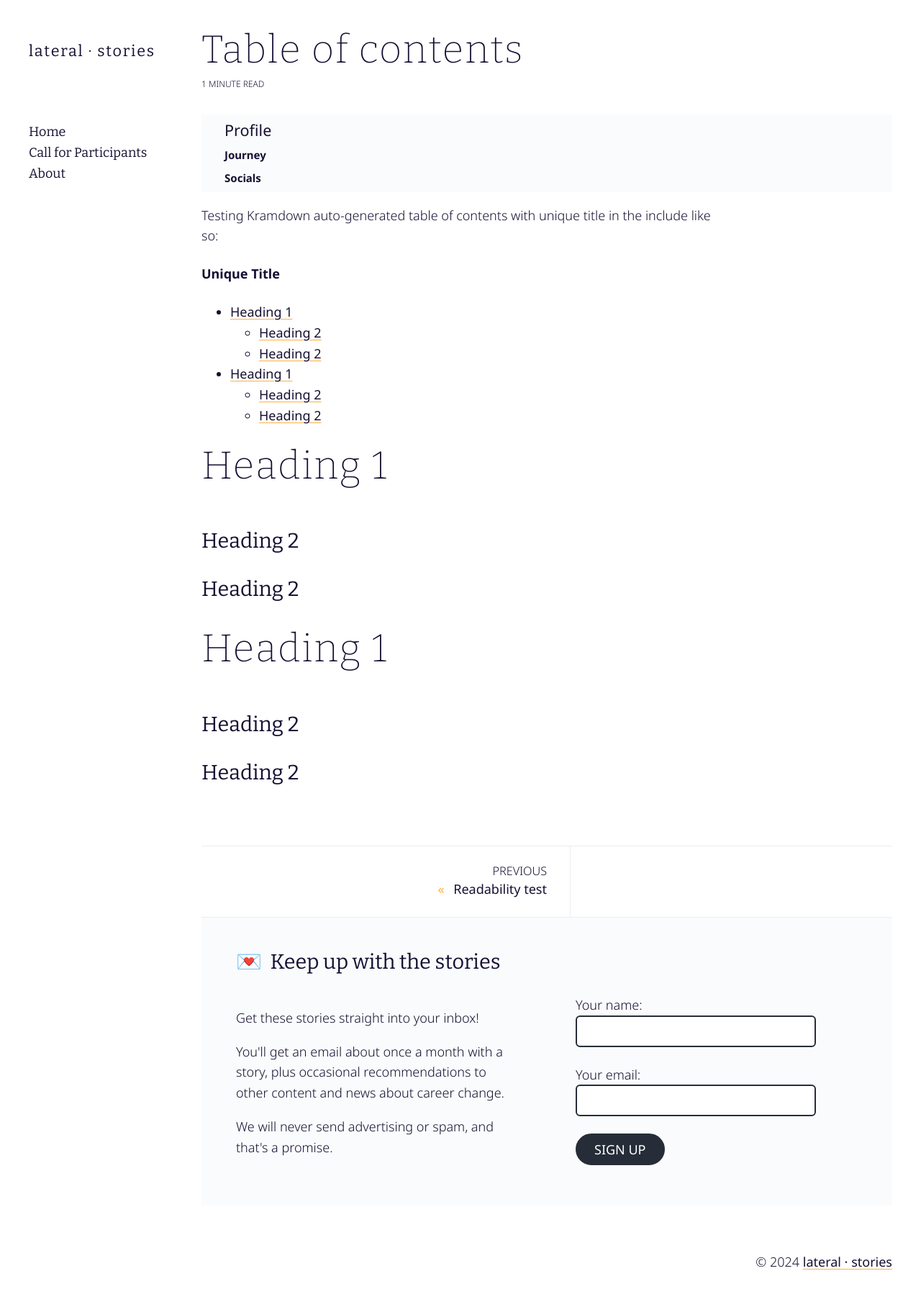
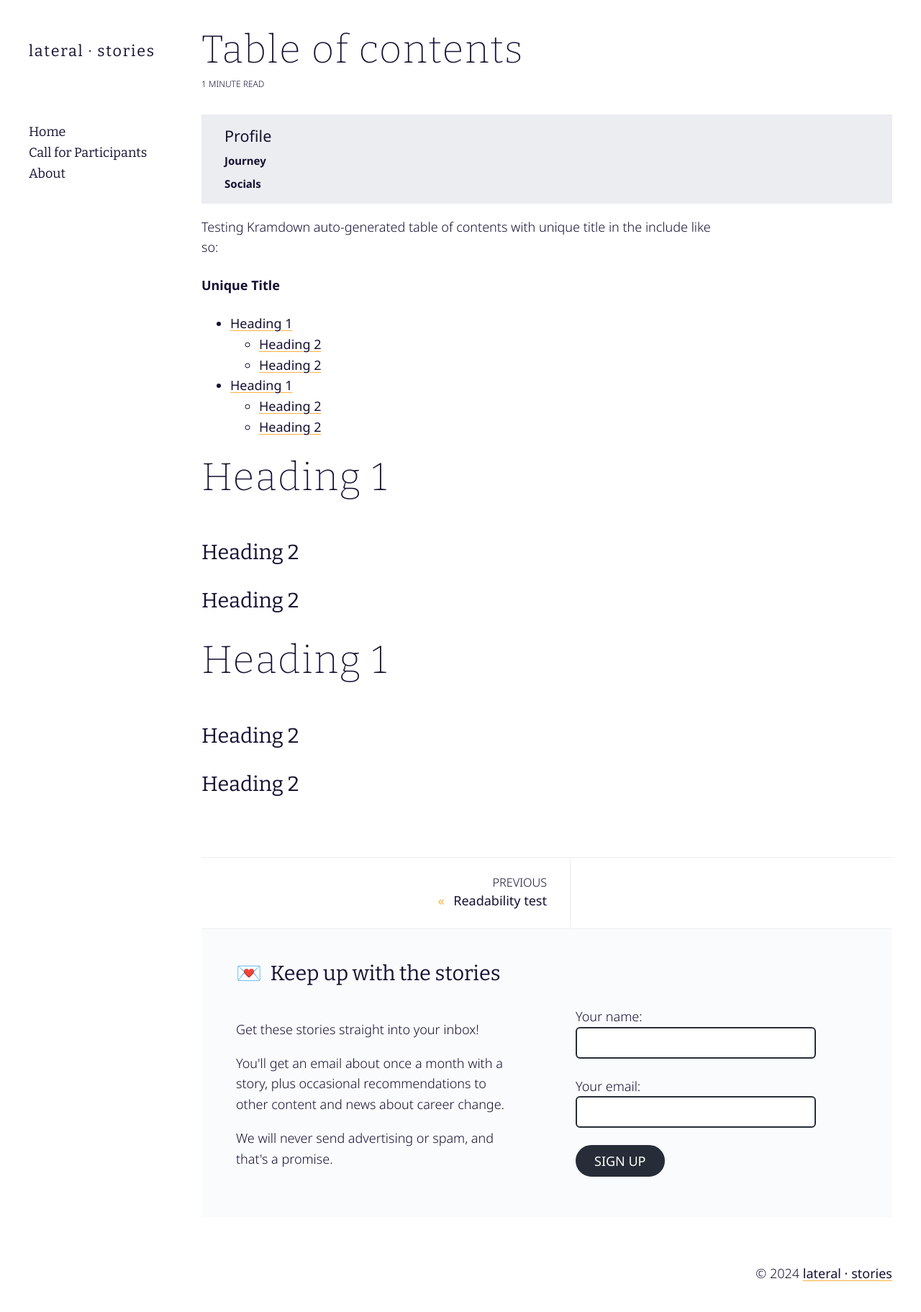
Before and after one commit to dopamine/lateralstories, a Jekyll site: the page built from _test/toc.md, in a window 1280 px wide. Shown: the whole page at 72% size. Built offline with Jekyll 4.4.1, drawn with Linux system fonts in a browser that asks for light colours.

Commit message:
Profile box tweaks

```diff
--- a/assets/main.scss
+++ b/assets/main.scss
@@ -201,8 +201,8 @@ header h1 a.home-link {
     }
 
     .profile-aside {
-        background: $c-grey-80;
-        padding: $base 4*$base;
+        background: $c-grey-60;
+        padding: 2*$base 4*$base;
 
 
         h3 { margin: 0; }
```
